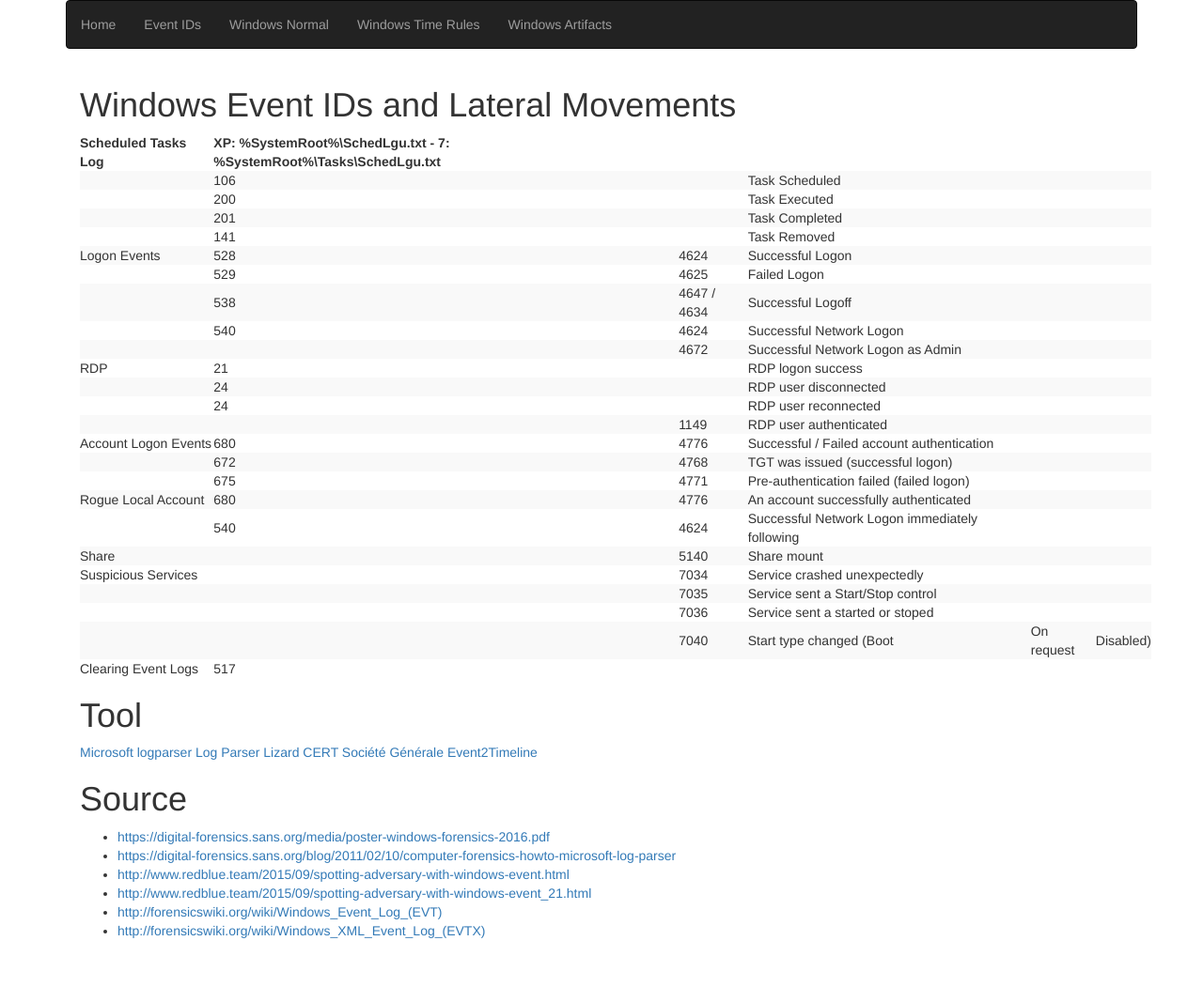
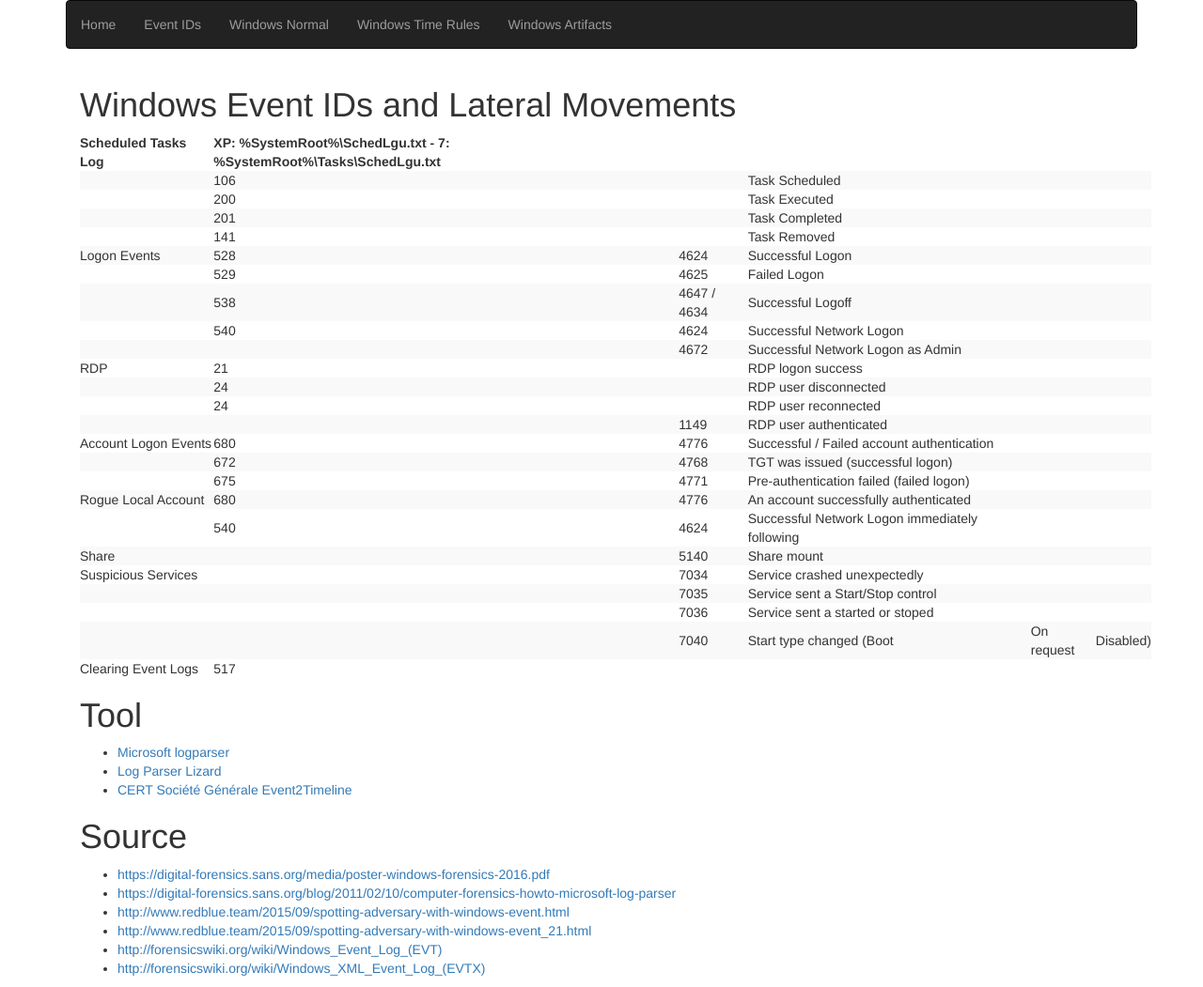
Before and after one commit to jipegit/jipegit.github.io, a Jekyll site: the page built from event-ids.md, in a window 1280 px wide. Shown: the whole page at 94% size. Built offline with Jekyll 4.4.1, drawn with Linux system fonts in a browser that asks for light colours; before the commit the page ends 1011 px from its top, so only the background shows below that.

```diff
--- a/event-ids.md
+++ b/event-ids.md
@@ -35,9 +35,9 @@ permalink: /event-ids
 
 # Tool
 
-[Microsoft logparser](https://www.microsoft.com/en-us/download/details.aspx?id=24659)
-[Log Parser Lizard](http://www.lizard-labs.com/log_parser_lizard.aspx)
-[CERT Société Générale Event2Timeline](https://github.com/certsocietegenerale/event2timeline)
+* [Microsoft logparser](https://www.microsoft.com/en-us/download/details.aspx?id=24659)
+* [Log Parser Lizard](http://www.lizard-labs.com/log_parser_lizard.aspx)
+* [CERT Société Générale Event2Timeline](https://github.com/certsocietegenerale/event2timeline)
 
 # Source
 
```
